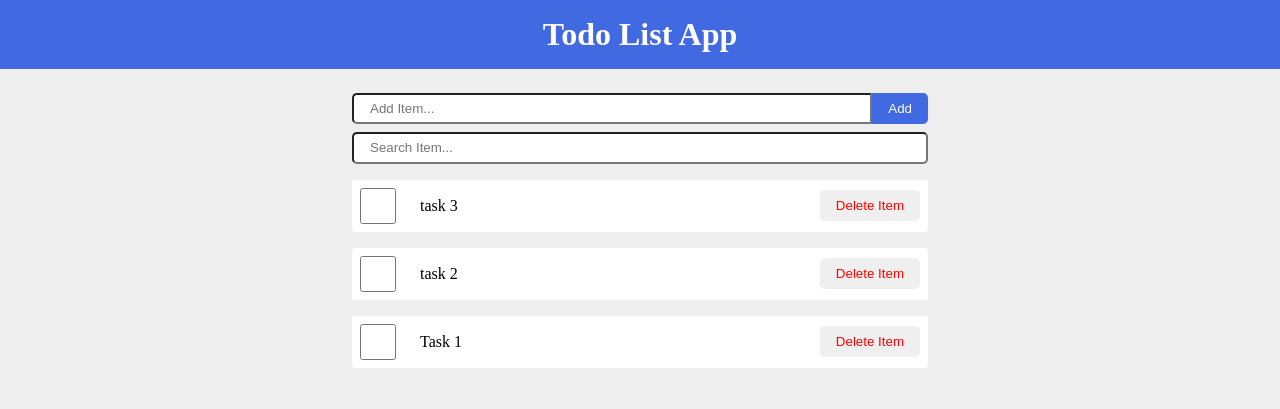
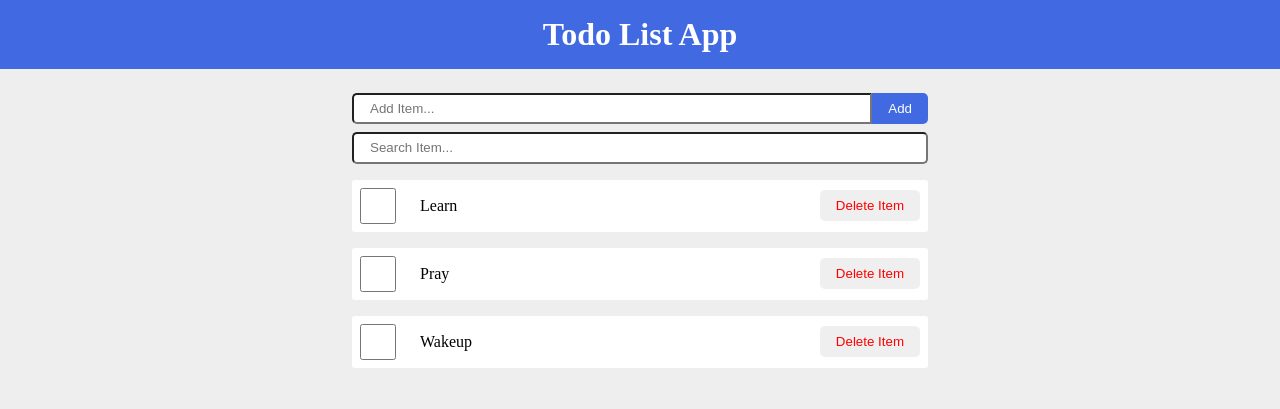
Before and after one commit to AmoroBG/react-todolist-app-v0.3, a React (Vite) app: page / in a window 1280 px wide. Shown: the top 409 px of the page. Built offline with nearby package versions, Linux system fonts and the light colour scheme; data requests are answered from the project's data file.

Commit message:
Modify db.json file

```diff
--- a/data/db.json
+++ b/data/db.json
@@ -3,17 +3,17 @@
     {
       "id": 1,
       "checked": false,
-      "item": "Task 1"
+      "item": "Wakeup"
     },
     {
       "id": 2,
       "checked": false,
-      "item": "task 2"
+      "item": "Pray"
     },
     {
       "id": 3,
       "checked": false,
-      "item": "task 3"
+      "item": "Learn"
     }
   ]
 }
--- a/src/App.jsx
+++ b/src/App.jsx
@@ -5,8 +5,6 @@ import Main from "./components/Main";
 import api from "./todos/api";
 
 function App() {
-  const API_URL = "http://localhost:3500/items";
-
   const [items, setItems] = useState([]);
   const [search, setSearch] = useState("");
   const [newItem, setNewItem] = useState("");
@@ -36,8 +34,13 @@ function App() {
   };
 
   const handleDelete = async (id) => {
-    const listItems = items.filter((item) => item.id !== id);
-    setItems(listItems);
+    try {
+      await api.delete(`/items/${id}`);
+      const listItems = items.filter((item) => item.id !== id);
+      setItems(listItems);
+    } catch (err) {
+      setFetchError(err.message);
+    }
   };
 
   const handleSubmit = async (e) => {
@@ -45,9 +48,14 @@ function App() {
     if (!newItem) return;
     const id = items.length ? Number(items[items.length - 1].id) + 1 : 1;
     const myNewItem = { id, checked: false, item: newItem };
-    const listItems = [...items, myNewItem];
-    setItems(listItems);
-    setNewItem("");
+    try {
+      const response = await api.post("/items", myNewItem);
+      const listItems = [...items, response.data];
+      setItems(listItems);
+      setNewItem("");
+    } catch (err) {
+      setFetchError(err.message);
+    }
   };
 
   return (
```
